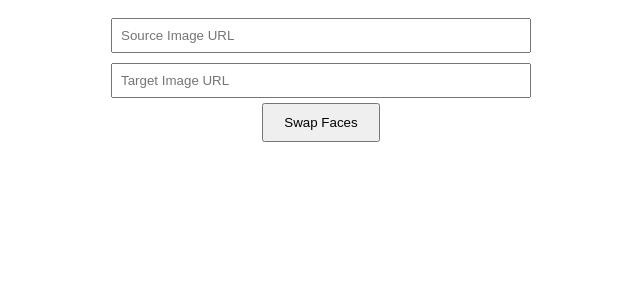
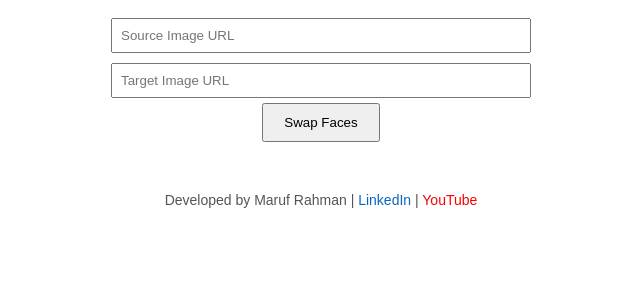
Before and after one commit to marufrahmangit/python-faceswap-app, a Flask app: page / in a window 1280 px wide. Shown: the part 160-460 px from the top of the page, without its empty margins (319-959 px from the left). Run offline with Flask 3, Linux system fonts and the light colour scheme.

Commit message:
Footer added

```diff
--- a/templates/index.html
+++ b/templates/index.html
@@ -90,5 +90,10 @@ form.addEventListener("submit", async (e) => {
     pollStatus();
 });
 </script>
+<footer style="margin-top:50px; font-size:14px; color:#555;">
+    Developed by Maruf Rahman |
+    <a href="https://www.linkedin.com/in/marufrahmanpro" target="_blank" style="color:#0A66C2; text-decoration:none;">LinkedIn</a> |
+    <a href="https://www.youtube.com/@marufrahmandigital" target="_blank" style="color:#FF0000; text-decoration:none;">YouTube</a>
+</footer>
 </body>
 </html>
```
Also changed, not shown: 1 other file.
